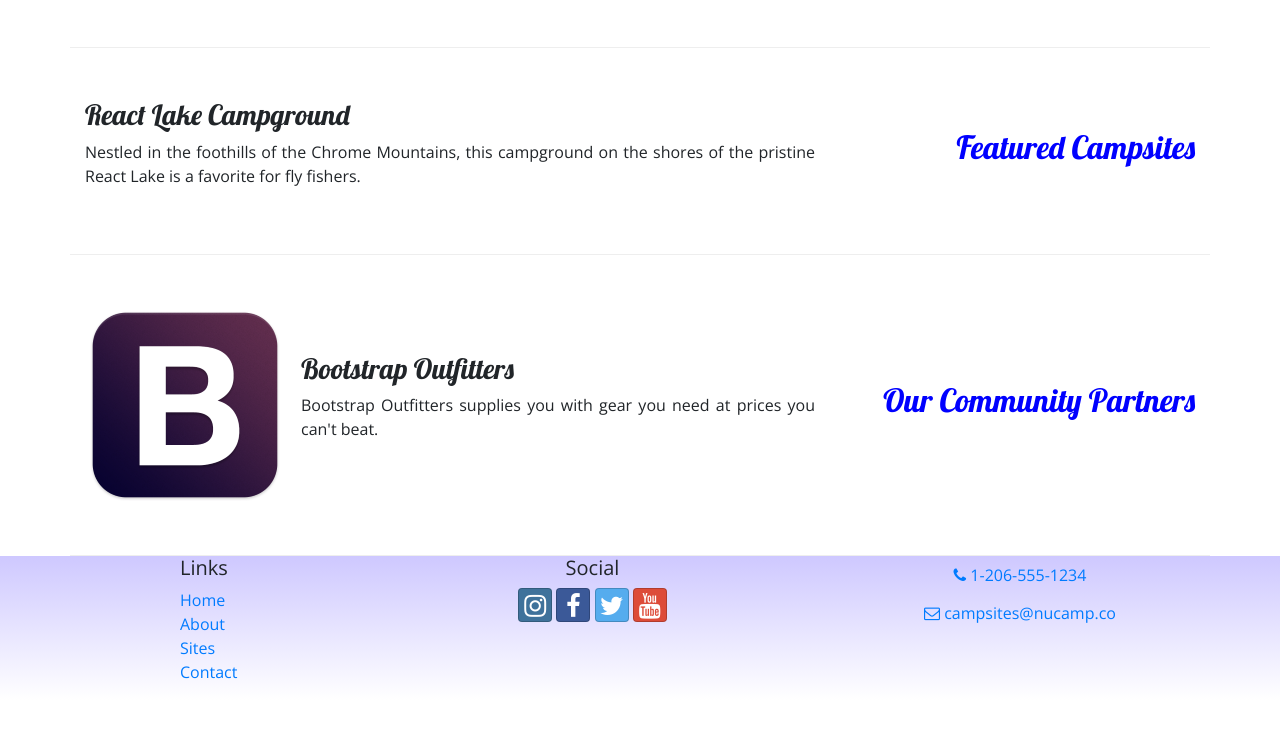
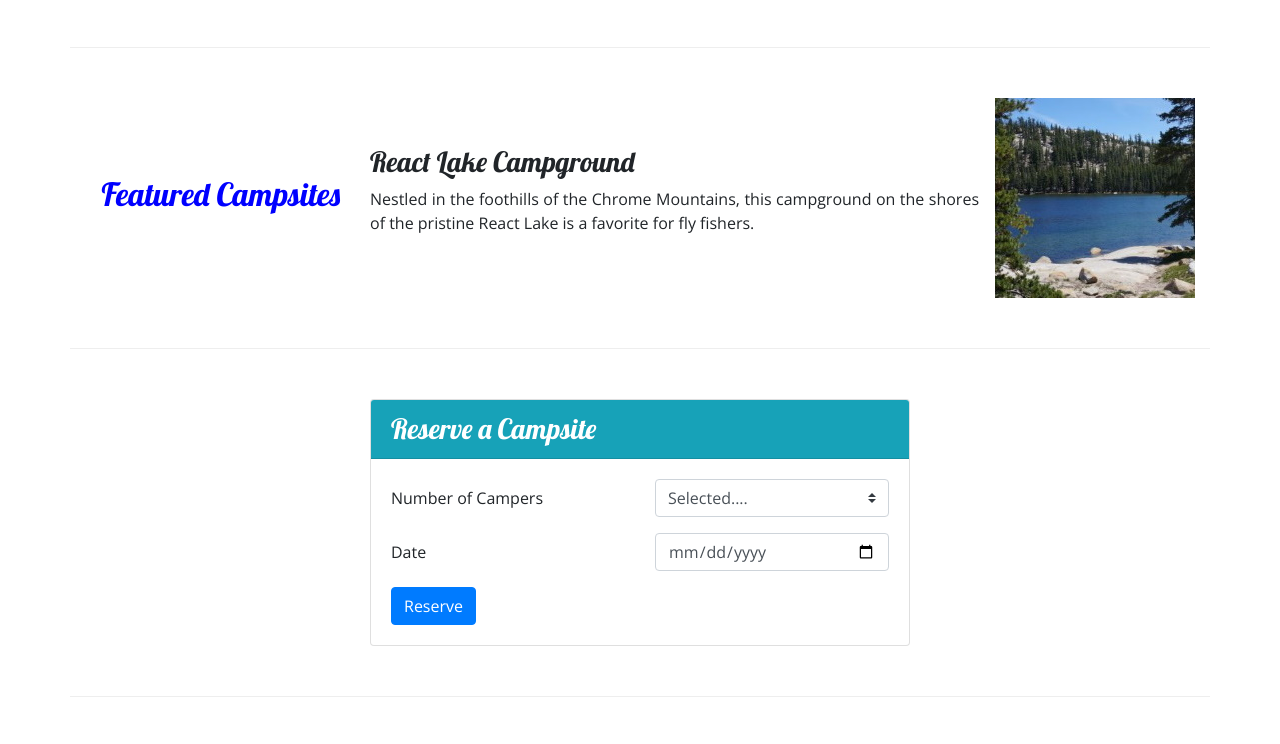
Before and after one commit to rashmikarnik/nucampsite, a website: page index.html in a window 1280 px wide. Shown: the part 473-1217 px from the top of the page. Before the commit the page ends 1173 px from the top, so only its background shows below. Drawn offline with nearby package versions, Linux system fonts and the light colour scheme.

Commit message:
Week 2 Completed

```diff
--- a/index.html
+++ b/index.html
@@ -28,6 +28,11 @@
                 <div class="col">
                     <h1>NuCamp</h1>
                     <h2>a better way to camp</h2>
+                </div>
+
+                <div class="col-md-4 col-xl-2 mt-4">
+                    <a href="#reserveForm"><button class="btn btn-info btn-lg text-white" style="white-space: nowrap;"
+                            type="button">Reserver Campsite</button></a>
                 </div>
             </div>
         </div>
@@ -60,7 +65,7 @@
                 <h2 class="text-sm-right">Discover & Review</h2>
             </div>
 
-            <!---Median and Image Class-->
+            <!---Media and Image Class-->
             <div class="col">
                 <div class="media">
                     <img class="d-flex mr-3 image-thumbnail" src="img/breadcrumb-trail-thumb.jpg"
@@ -68,9 +73,7 @@
                     <div class="media-body align-self-center">
                         <h3>Our Campsites</h3>
                         <p class="d-none d-sm-block text-justify">Explore our growing database of curated campsites and
-                            leave your
-                            own
-                            reviews!</p>
+                            leave your own reviews!</p>
                     </div>
                 </div>
             </div>
@@ -79,14 +82,57 @@
 
     <div class="container">
         <div class="row row-content align-items-center">
-            <div class="col-sm-4  order-sm-last col-m-3">
+            <div class="col-sm-4 col-md-3">
                 <h2 class="text-sm-right">Featured Campsites</h2>
             </div>
             <div class="col">
-                <h3>React Lake Campground</h3>
-                <p class="d-none d-sm-block text-justify">Nestled in the foothills of the Chrome Mountains, this
-                    campground on the shores of the pristine React Lake is a
-                    favorite for fly fishers.</p>
+                <div class="media">
+                    <div class="media-body align-self-center">
+                        <h3>React Lake Campground</h3>
+                        <p class="d-none d-sm-block text-justify">Nestled in the foothills of the Chrome Mountains, this
+                            campground on the shores of the pristine React Lake is a
+                            favorite for fly fishers.</p>
+                    </div>
+                    <img class="d-flex ml-3 image-thumbnail" src="img/react-lake-thumb.jpg" alt="React lake" />
+                </div>
+            </div>
+        </div>
+
+        <div class="row row-content align-items-center">
+            <div class="col-sm-6  mx-auto">
+                <div class="card">
+                    <h3 class="card-header bg-info text-white">Reserve a Campsite</h3>
+                    <div class="card-body">
+                        <form id="reserveForm">
+                            <div class="form-group row">
+                                <label for="numCampers" class="col-sm-6 col-form-label">Number of Campers</label>
+                                <div class="col-sm-6">
+                                    <select class="custom-select" id="numCampers" name="numCampers">
+                                        <option selected>Selected....</option>
+                                        <option>1</option>
+                                        <option>2</option>
+                                        <option>3</option>
+                                        <option>4</option>
+                                        <option>5</option>
+                                        <option>6</option>
+                                    </select>
+                                </div>
+                            </div>
+
+                            <div class="form-group row">
+                                <label for="Date" class="col-sm-6 col-form-label">Date</label>
+                                <div class="col-sm-6">
+                                    <input type="date" class="form-control" id="Date" name="Date" placeholder="Date" />
+                                </div>
+                            </div>
+                            <div class="row">
+                                <div class="col">
+                                    <button type="submit" class="btn btn-primary">Reserve</button>
+                                </div>
+                            </div>
+                        </form>
+                    </div>
+                </div>
             </div>
         </div>
     </div>
```
Also changed, not shown: css/style.css (line endings or trailing spaces).
